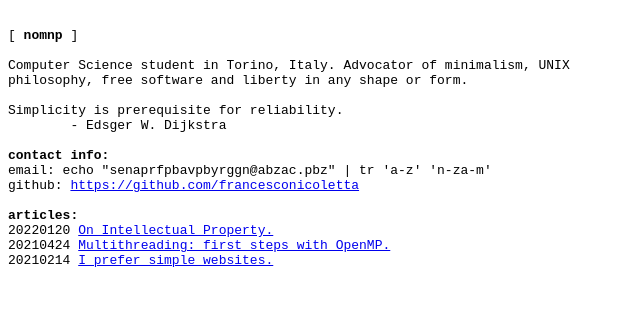
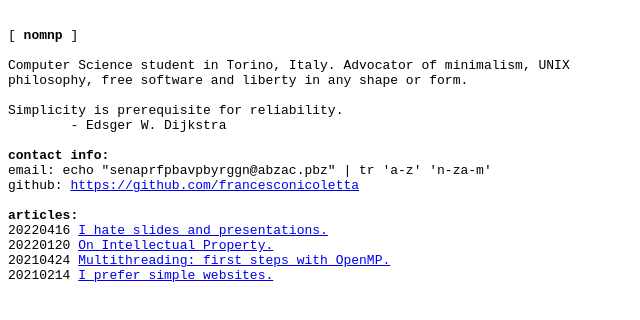
Before and after one commit to francesconicoletta/nomnp.com, a plain HTML site: page index.html in a window 1280 px wide. Shown: the whole page, without its empty margins (0-640 px from the left). Drawn offline with Linux system fonts and the light colour scheme.

Commit message:
add plaintext/slides

```diff
--- a/index.html
+++ b/index.html
@@ -19,6 +19,7 @@ email: echo "senaprfpbavpbyrggn@abzac.pbz" | tr 'a-z' 'n-za-m'
 github: <a href=https://github.com/francesconicoletta>https://github.com/francesconicoletta</a>
 
 <b>articles:</b>
+20220416 <a href=plaintext/slides>I hate slides and presentations.</a>
 20220120 <a href=plaintext/ip>On Intellectual Property.</a>
 20210424 <a href=plaintext/omp>Multithreading: first steps with OpenMP.</a>
 20210214 <a href=plaintext/websites>I prefer simple websites.</a>
```
Also changed, not shown: 1 other file.
